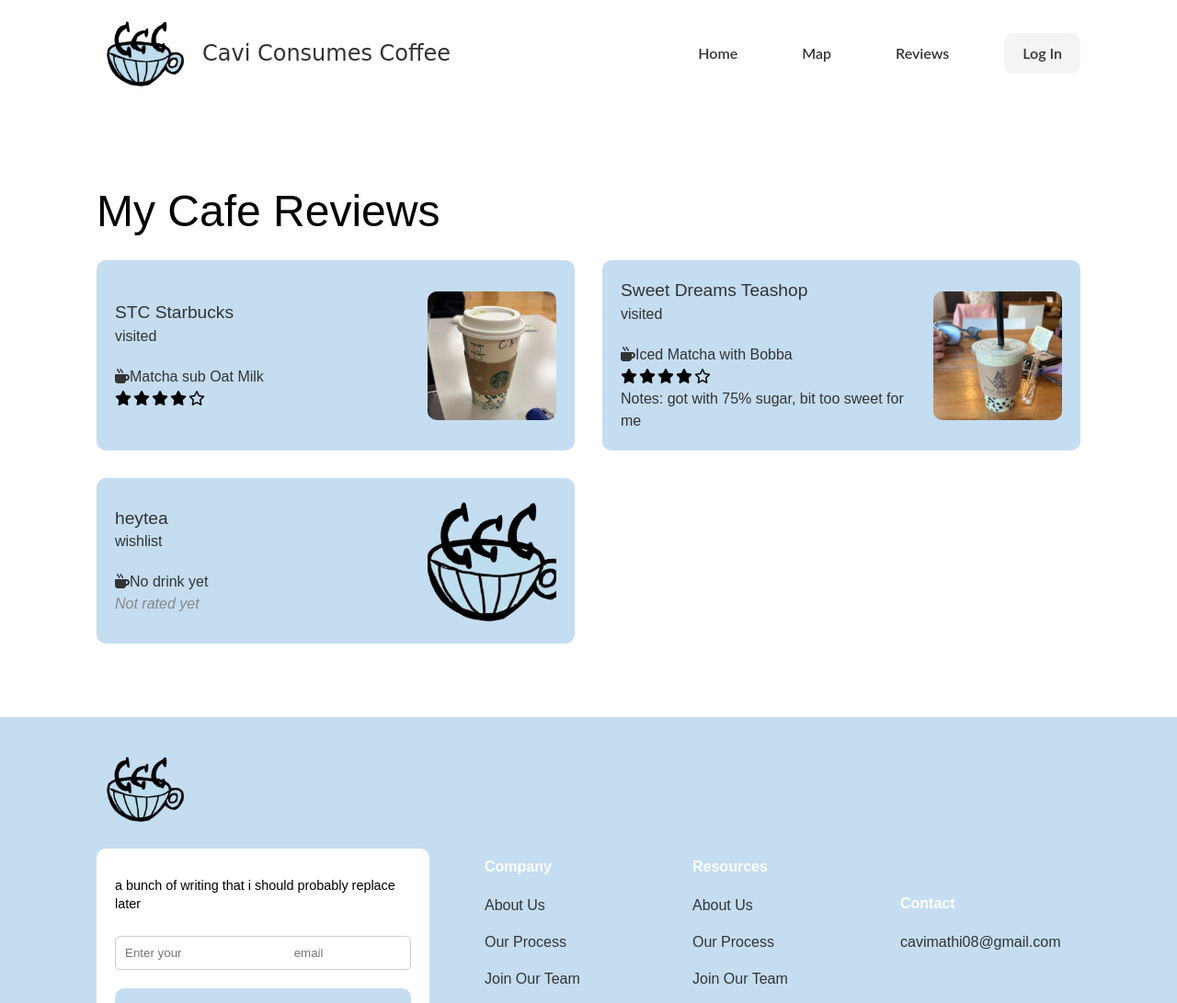
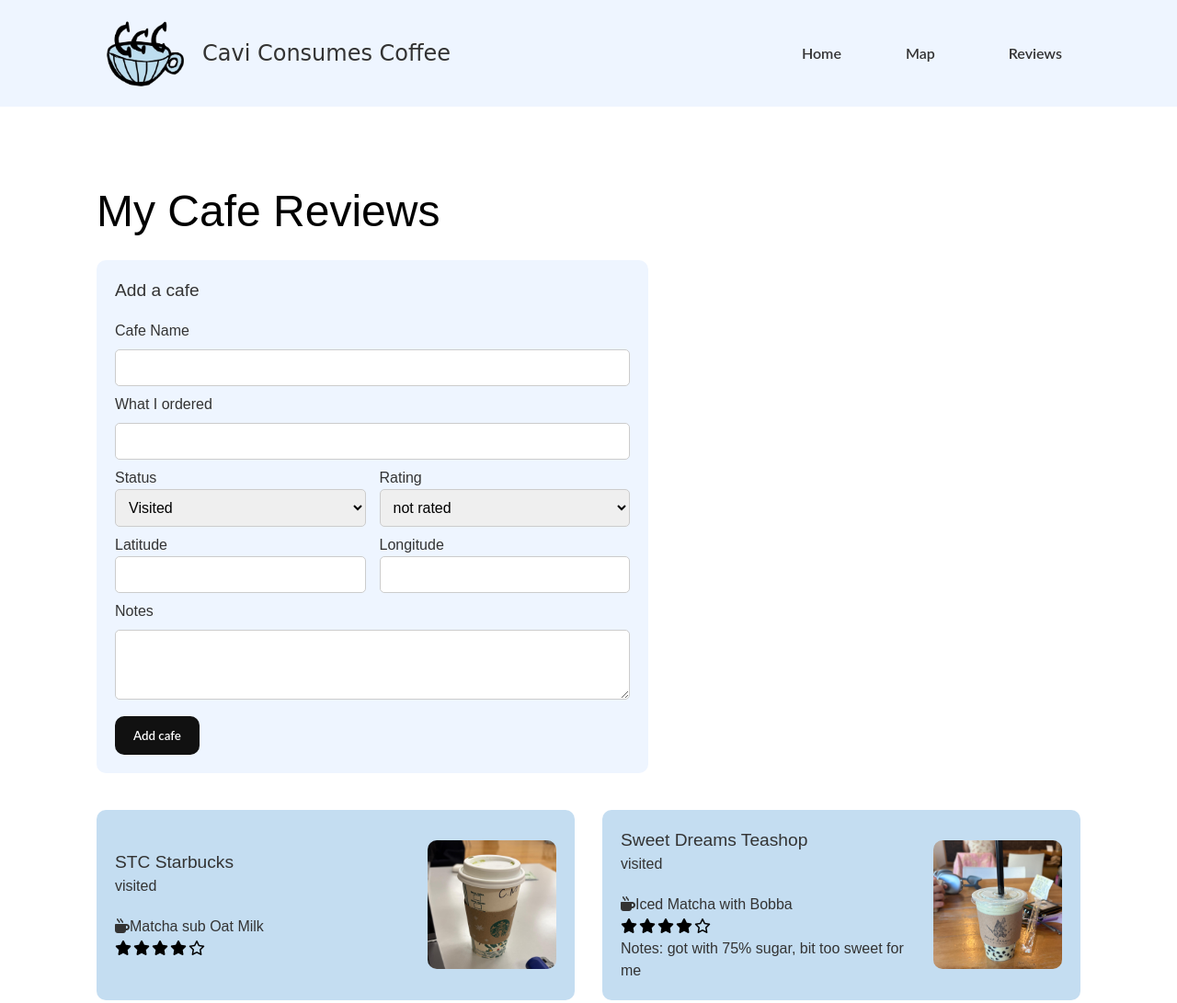
Before and after one commit to cavimathi08-stack/Cavi-Consumes-Coffee, a plain HTML site: page reviews.html in a window 1280 px wide. Shown: the top 1091 px of the page at 92% size. Drawn offline with Linux system fonts and the light colour scheme; a small style sheet from the web is missing; a web font is replaced by a local one.

Commit message:
Add cafe form with localStorage saving

```diff
--- a/main.js
+++ b/main.js
@@ -25,7 +25,7 @@ document.addEventListener('DOMContentLoaded', () =>{ // wait for page to load
         otherGroups.forEach((otherGroup)=>{
             if (otherGroup != group){
                 const otherGroupBody = otherGroup.querySelector('.faq-group-body');
-                const otherIcon = otherGroup.querySelector(i);
+                const otherIcon = otherGroup.querySelector('i');
 
                 otherGroupBody.classList.remove('open');
                 otherIcon.classList.remove('fa-minus');
@@ -49,7 +49,7 @@ document.addEventListener('DOMContentLoaded', () => {
 
 // cafe reviews
 
-const cafes = [
+const defaultCafes = [
     {
         id: 1,
         name: "STC Starbucks",
@@ -88,6 +88,12 @@ const cafes = [
         notes: "",
     },
 ]
+
+let cafes = JSON.parse(localStorage.getItem('cafes')) || defaultCafes;
+
+function saveCafes(){
+    localStorage.setItem('cafes', JSON.stringify(cafes));
+}
 
 
 
@@ -134,6 +140,30 @@ document.addEventListener('DOMContentLoaded', ()=>{
 
     renderCafes();
 
+    const form = document.getElementById('cafe-form');
+
+    form.addEventListener('submit', (e) => {
+        e.preventDefault(); // stop page from reloading
+
+        const newCafe = {
+            id: Date.now(), // use a unique number
+            name: document.getElementById('cafe-name').value.trim(),
+            drink: document.getElementById('cafe-drink').value.trim(),
+            status: document.getElementById('cafe-status').value.trim(),
+            rating: Number(document.getElementById('cafe-rating').value),
+            lat: Number(document.getElementById('cafe-lat').value),
+            lng: Number(document.getElementById('cafe-lng').value),
+            notes: document.getElementById('cafe-notes').value.trim(),
+
+        };
+
+        cafes.push(newCafe);
+        saveCafes();
+        renderCafes();
+        form.reset(); // reset form
+
+    });
+
 });
 
 // map page
@@ -156,8 +186,6 @@ document.addEventListener('DOMContentLoaded', ()=>{
             className: cafe.status, // do i want this?
         })
         const marker = L.marker([cafe.lat, cafe.lng], {icon:logoIcon}).addTo(map);
-    });
-
 
         marker.bindPopup(`
             <div class="map-popup">
@@ -168,4 +196,9 @@ document.addEventListener('DOMContentLoaded', ()=>{
                 </div>
             </div>
         `);
+
     });
+
+
+
+});
--- a/map.html
+++ b/map.html
@@ -41,9 +41,6 @@
                         <li>
                             <a href="reviews.html">Reviews</a>
                         </li>
-                        <li>
-                            <a class="btn" href="#">Log In</a>
-                        </li>
                     </ul>
                 </div>
                 <!---hamburger button-->
@@ -66,9 +63,6 @@
                         <li>
                             <a href="reviews.html">Reviews</a>
                         </li>
-                        <li>
-                            <a class="btn" href="#"> <i class="fas fa-user"></i> Log In </a>
-                        </li>
                     </ul>
                 </div>
             </div>
@@ -81,7 +75,7 @@
         </section>
 
         <!---footer-->
-        <footer class="footer bg-primary">
+        <footer class="footer bg-lightish">
             <div class="container">
                 <div class="footer-grid">
                     <div>
@@ -91,7 +85,7 @@
                         <div class="card">
                             <h4 class="subscribe to newsletter"></h4>
                             <p class="text-sm">
-                                a bunch of writing that i should probably replace later
+                                get updated everytime I post a review!
                             </p>
                             <form> <!---understand with this does TODO-->
                                 <input type="email" name="" id="email" placeholder="Enter your
@@ -134,7 +128,6 @@
         </footer>
         <script src="https://unpkg.com/leaflet@1.9.4/dist/leaflet.js"></script>
         <script src="main.js"></script>
-        <script src="main.js"></script>
     </body>
 </html>
 
--- a/reviews.html
+++ b/reviews.html
@@ -40,9 +40,6 @@
                         <li>
                             <a href="reviews.html">Reviews</a>
                         </li>
-                        <li>
-                            <a class="btn" href="#">Log In</a>
-                        </li>
                     </ul>
                 </div>
                 <!---hamburger button-->
@@ -65,9 +62,6 @@
                         <li>
                             <a href="reviews.html">Reviews</a>
                         </li>
-                        <li>
-                            <a class="btn" href="#"> <i class="fas fa-user"></i> Log In </a>
-                        </li>
                     </ul>
                 </div>
             </div>
@@ -75,12 +69,58 @@
         <section class="reviews">
             <div class="container">
                 <h1 class="text-xl">My Cafe Reviews</h1>
+                <form id= "cafe-form" class="card bg-lightish cafe-form">
+                    <h2 class="text-md">Add a cafe</h2>
+
+                    <label for="cafe-name">Cafe Name</label> <!---connects label to the matching id-->
+                    <input type="text" id="cafe-name" required>
+
+                    <label for="cafe-drink">What I ordered</label>
+                    <input type="text" id="cafe-drink">
+
+                    <div class="form-row">
+                        <div>
+                            <label for="cafe-status">Status</label>
+                            <select id="cafe-status">
+                                <option value="visited">Visited</option>
+                                <option value="wishlist">Wishlist</option>
+                            </select>
+                        </div>
+                        <div>
+                            <label for="cafe-rating">Rating</label>
+                            <select id="cafe-rating">
+                                <option value="0">not rated</option>
+                                <option value="1">1 star</option>
+                                <option value="2">2 star</option>
+                                <option value="3">3 star</option>
+                                <option value="4">4 star</option>
+                                <option value="5">5 star</option>
+                            </select>
+                        </div>
+                    </div>
+
+                    <div class="form-row">
+                        <div>
+                            <label for="cafe-lat">Latitude</label>
+                            <input type="number" id="cafe-lat" step="any" required> <!--- accepts non integer values-->
+                        </div>
+                        <div>
+                            <label for="cafe-lng">Longitude</label>
+                            <input type="number" id="cafe-lng" step="any" required>
+                        </div>
+                    </div>
+
+                    <label for="cafe-notes">Notes</label>
+                    <textarea id="cafe-notes" rows="3"></textarea>
+
+                    <button type = "submit" class = "btn btn-dark">Add cafe</button>
+                </form>
                 <section id="cafe-list"></section>
             </div>
         </section>
 
         <!---footer-->
-        <footer class="footer bg-primary">
+        <footer class="footer bg-lightish">
             <div class="container">
                 <div class="footer-grid">
                     <div>
@@ -90,7 +130,7 @@
                         <div class="card">
                             <h4 class="subscribe to newsletter"></h4>
                             <p class="text-sm">
-                                a bunch of writing that i should probably replace later
+                                get updated everytime I post a review!
                             </p>
                             <form> <!---understand with this does TODO-->
                                 <input type="email" name="" id="email" placeholder="Enter your
--- a/style.css
+++ b/style.css
@@ -8,6 +8,7 @@
     --primary-color: #c4ddf1; /* colour shortcuts*/
     --light-color: #f4f4f6;
     --dark-color: #111111;
+    --lightish-color: #eef5ff;
 }
 
 body{
@@ -82,6 +83,10 @@ img{
 
 .navbar ul li:last-child a{
     margin-left: 10px;
+}
+
+.navbar:hover{
+    background-color: var(--lightish-color);
 }
 
 /* Hero Section */
@@ -334,6 +339,38 @@ img{
     margin-bottom: 20px;
 }
 
+.cafe-form{
+    display: flex;
+    flex-direction: column;
+    gap: 8px;
+    max-width: 600px;
+    margin-bottom: 40px;
+}
+
+.cafe-form .text-md{
+    margin: 0 0 10px;
+}
+
+.cafe-form input, .cafe-form select, .cafe-form textarea {
+    padding: 10px;
+    border: 1px solid #ccc;
+    border-radius: 5px;
+    font-family: inherit;
+    font-size: 1rem;
+    width: 100%
+}
+
+.cafe-form .form-row {
+    display: grid;
+    grid-template-columns: 1fr 1fr;
+    gap: 15px;
+}
+
+.cafe-form button {
+    margin-top: 10px;
+    align-self: flex-start;
+}
+
 /* map section */
 .map-section{
     padding: 40px 0;
@@ -481,6 +518,11 @@ img{
 
 .bg-light{
     background: var(--light-color);
+    color: #333;
+}
+
+.bg-lightish{
+    background: var(--lightish-color);
     color: #333;
 }
 
```
Also changed, not shown: index.html (+2 -9 lines). Lines whose indentation alone changed are shown as unchanged.
